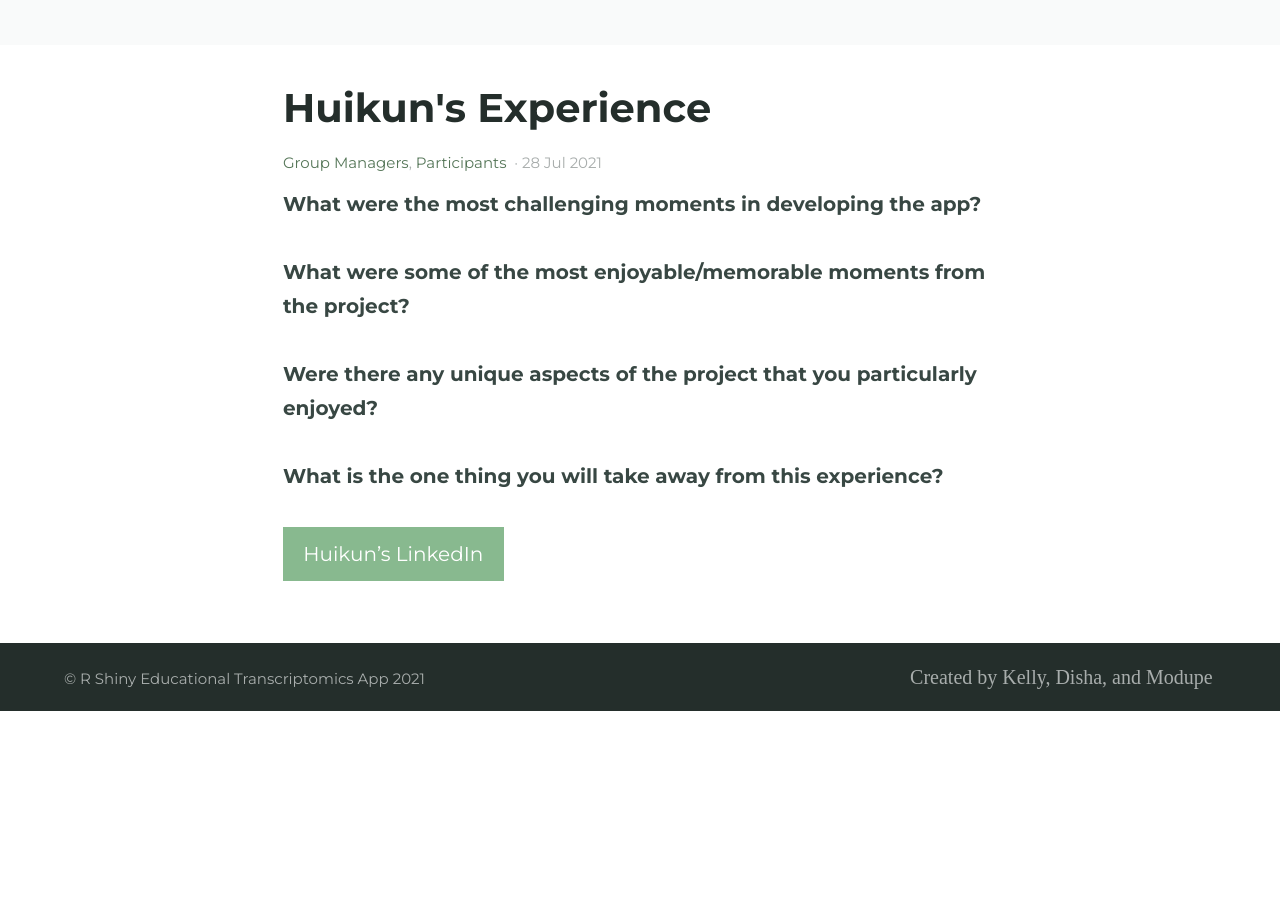
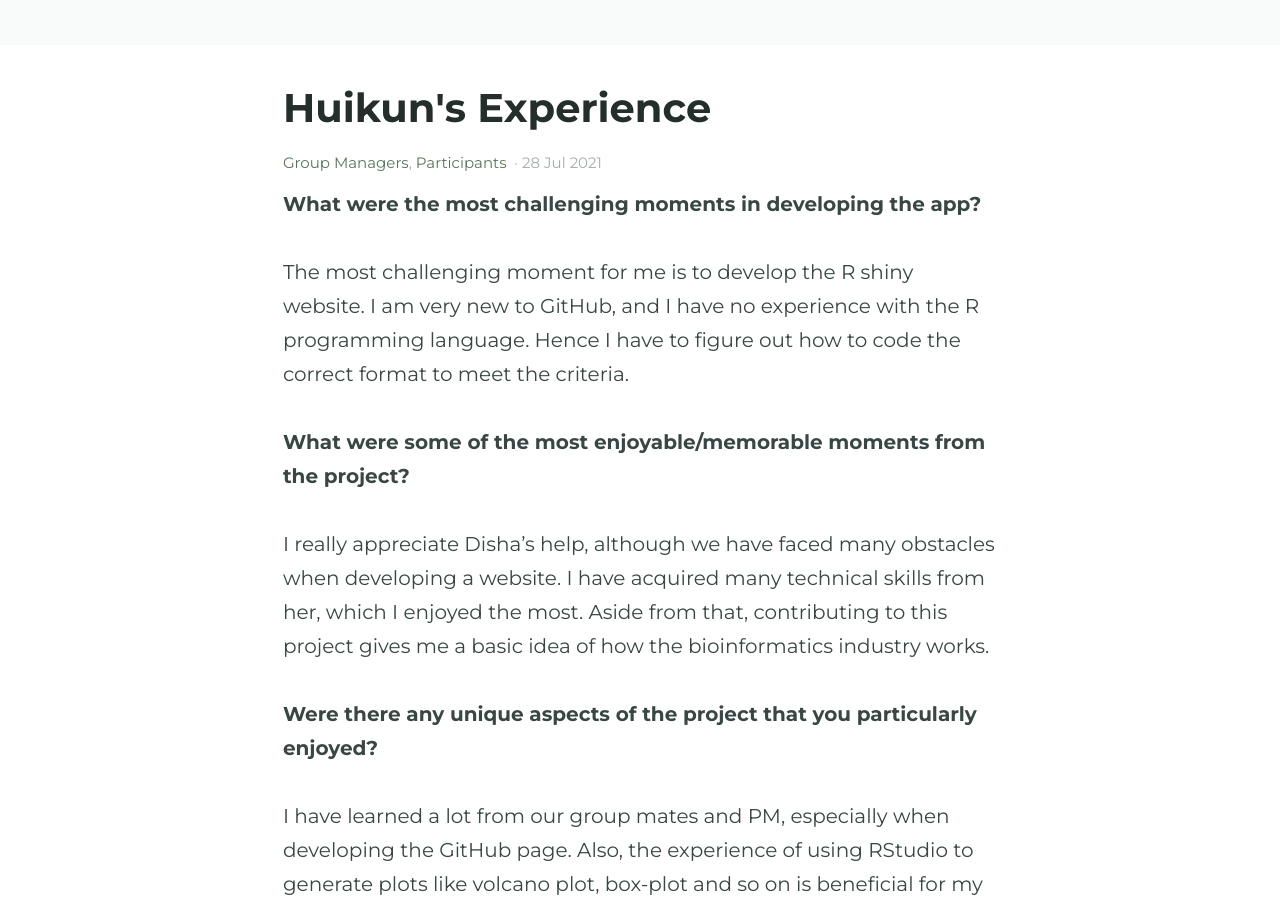
Before and after one commit to BI-STEM-Away/sMAP_dev, a Jekyll site: the page built from _posts/2021-07-28-Huikuns-blog.md, in a window 1280 px wide and 900 px high, scrolled down 359 px. Built offline with Jekyll 4.4.1, drawn with Linux system fonts in a browser that asks for light colours; before the commit the page ends 1070 px from its top, so only the background shows below that; some of the changed text lies outside the part shown.

Commit message:
Update 2021-07-28-Huikuns-blog.md

```diff
--- a/_posts/2021-07-28-Huikuns-blog.md
+++ b/_posts/2021-07-28-Huikuns-blog.md
@@ -11,18 +11,18 @@ image: "https://bi-stem-away.github.io/shiny_app_dev/Banner.png"
 
 **What were the most challenging moments in developing the app?**
 
-
+The most challenging moment for me is to develop the R shiny website. I am very new to GitHub, and I have no experience with the R programming language. Hence I have to figure out how to code the correct format to meet the criteria.
 
 **What were some of the most enjoyable/memorable moments from the project?**
 
-
+I really appreciate Disha’s help, although we have faced many obstacles when developing a website. I have acquired many technical skills from her, which I enjoyed the most. Aside from that, contributing to this project gives me a basic idea of how the bioinformatics industry works.
 
 **Were there any unique aspects of the project that you particularly enjoyed?**
 
-
-
+I have learned a lot from our group mates and PM, especially when developing the GitHub page. Also, the experience of using RStudio to generate plots like volcano plot, box-plot and so on is beneficial for my future study at college.
 
 **What is the one thing you will take away from this experience?**
 
+I would say teamwork is vital for a project as a whole. Without teammates and group leads’ help, the project would not end up well. Overall, I enjoyed this project, but it could be better if the team workflow is more organized.
 
 {% include button.html text="Huikun's LinkedIn" link="https://linkedin.com/in/kelly-li-b149b2218" color="#88B98F" %}
```
